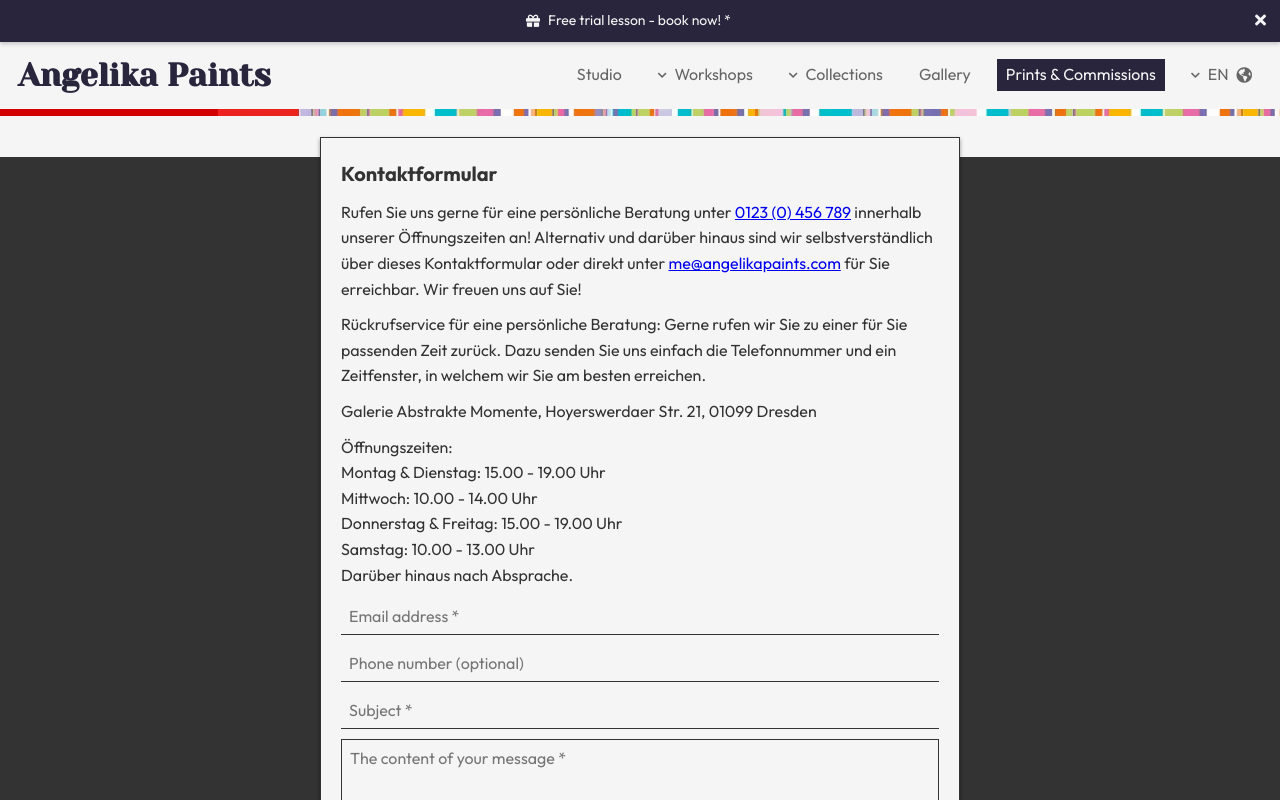
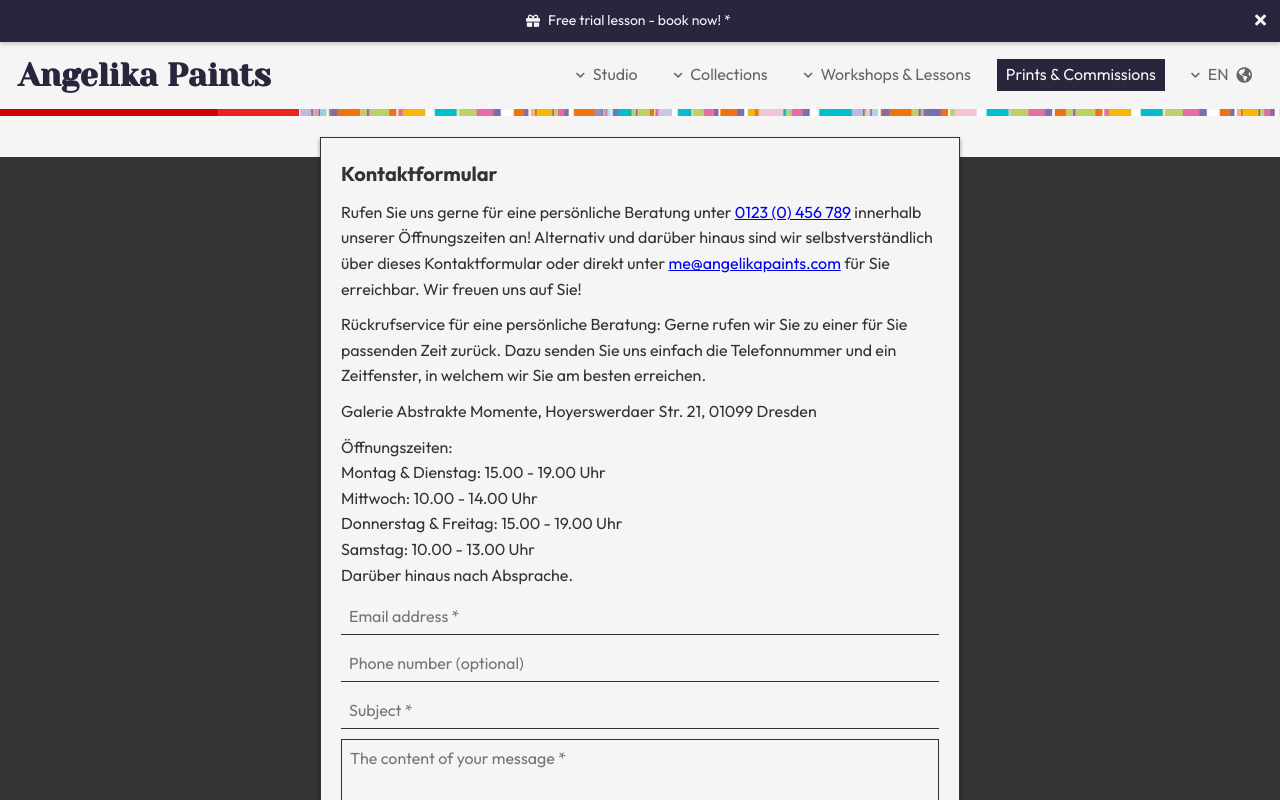
Before and after one commit to olinkirkland/angelika-paints, a React (Vite) app: page /angelika-paints/about in a window 1280 px wide. Shown: the top 800 px of the page. Built offline with nearby package versions, Linux system fonts and the light colour scheme.

Commit message:
Add nav keys to localization

```diff
--- a/src/Home.jsx
+++ b/src/Home.jsx
@@ -47,42 +47,24 @@ export default function Home() {
       <div className="hero-container">
         <Carousel data={carouselData} />
       </div>
+
       <section>
         <span>Mehrere Seiten - Mehrere “Geschichten” One Two Three…</span>
       </section>
+
       <section>
-        <h2>About</h2>
-        <p>
-          Bildende Künstlerin, arbeitet für private Aufträge und öffentliche
-          Projekte. Kunstausstellungen, individueller Kunstunterricht und
-          Kreative Workshops für kleine Gruppen. Born and raised in the vibrant
-          city Berlin Germany, Angelika has been exposed and involved in art
-          making and learned from an early age to express herself visually. Her
-          dad once told her: "what's the use if you have a profession that makes
-          you miserable because then you make everyone else around you miserable
-          too!"
-        </p>
-        <p>
-          Painting lets her get lost in imaginative stories that get transformed
-          into a visual diary. Art Education & Art Educator. There is always an
-          opportunity to learn. My favourite years were, studying art at UMBC
-          and again for as a graduate student at MICA (Maryland Institute
-          College of Art).
-        </p>
-        <p>
-          I have been living, creating art, and teaching to a broad community of
-          learners with diverse backgrounds, cultures, and learning profiles.
-          Living in the USA for almost 20 years, I visited Europe at least once
-          a year collecting new ideas for my classroom and reconnecting with my
-          personal roots.
-        </p>
+        <h2>{text('home-about-title')}</h2>
+        <p>{text('home-about-content-1')}</p>
+        <p>{text('home-about-content-2')}</p>
+        <p>{text('home-about-content-3')}</p>
       </section>
+
       <section>
         <h2>Services</h2>
         <span>
           Headline: Gratis Schnupperstunde - jetzt buchen! Aufträge Unterricht
           Schnupperstunde buchen Unterrichts-Bündel-Preise (5er Stunden, 10er,
-          20er) Workshops Events{' '}
+          20er) Workshops Events
         </span>
       </section>
     </article>
--- a/src/components/Nav.jsx
+++ b/src/components/Nav.jsx
@@ -61,6 +61,20 @@ export default function Nav() {
     siblingEl.classList.toggle('dropdown--open');
   };
 
+  // If any <a> tags are clicked, close the mobile nav, and close any open dropdowns
+  useEffect(() => {
+    const links = document.querySelectorAll('.nav-content a');
+    links.forEach((link) => {
+      link.addEventListener('click', () => {
+        setShowMobileNav(false);
+        const dropdowns = document.querySelectorAll('.dropdown--open');
+        dropdowns.forEach((dropdown) => {
+          dropdown.classList.remove('dropdown--open');
+        });
+      });
+    });
+  }, []);
+
   return (
     <nav>
       <Alert
@@ -80,52 +94,59 @@ export default function Nav() {
         )}
         <ul className={showMobileNav ? 'show-mobile-nav' : ''}>
           <li>
-            <Link to="/link">
-              <span>Studio</span>
-            </Link>
+            <button className="link" onClick={openDropdown}>
+              <i className="fas fa-chevron-down sm" />
+              <span>{text('nav-studio')}</span>
+            </button>
+            <ul className="dropdown">
+              <li>
+                <Link to="/link">{text('nav-studio-about')}</Link>
+              </li>
+              <li>
+                <Link to="/link">{text('nav-studio-tour')}</Link>
+              </li>
+            </ul>
           </li>
+
           <li>
             <button className="link" onClick={openDropdown}>
               <i className="fas fa-chevron-down sm" />
-              <span>Workshops</span>
+              <span>{text('nav-collections')}</span>
             </button>
             <ul className="dropdown">
               <li>
-                <Link to="/link">Lorem ipsum dolor sit amet</Link>
+                <Link to="/link">{text('nav-collections-ideas')}</Link>
               </li>
               <li>
-                <Link to="/link">Quia natus</Link>
+                <Link to="/link">{text('nav-collections-nature')}</Link>
               </li>
               <li>
-                <Link to="/link">Consectetur adipisicing elit</Link>
+                <Link to="/link">{text('nav-collections-tales')}</Link>
               </li>
             </ul>
           </li>
+
           <li>
             <button className="link" onClick={openDropdown}>
               <i className="fas fa-chevron-down sm" />
-              <span>Collections</span>
+              <span>{text('nav-lessons')}</span>
             </button>
             <ul className="dropdown">
               <li>
-                <Link to="/link">Quia natus</Link>
+                <Link to="/link">{text('nav-lessons-trial')}</Link>
               </li>
               <li>
-                <Link to="/link">Consectetur adipisicing elit</Link>
+                <Link to="/link">{text('nav-lessons-workshops')}</Link>
               </li>
               <li>
-                <Link to="/link">Lorem ipsum dolor sit amet</Link>
+                <Link to="/link">{text('nav-lessons-private-lessons')}</Link>
               </li>
             </ul>
           </li>
-          <li>
-            <Link to="/link">
-              <span>Gallery</span>
-            </Link>
-          </li>
+
           <li className="cta">
             <Link to="/link">
-              <span>Prints &amp; Commissions</span>
+              <span>{text('nav-prints-and-commissions')}</span>
             </Link>
           </li>
           <li className="language-selector">
--- a/src/locale/de.json
+++ b/src/locale/de.json
@@ -1,3 +1,22 @@
 {
-  "alert-promotion-schnupperstunde": "Gratis Schnupperstunde - jetzt buchen! *"
+  "nav-studio": "",
+  "nav-studio-about": "",
+  "nav-studio-tour": "",
+  "nav-collections": "",
+  "nav-collections-ideas": "",
+  "nav-collections-nature": "",
+  "nav-collections-tales": "",
+  "nav-lessons": "",
+  "nav-prints-and-commisions": "",
+
+  "alert-promotion-schnupperstunde": "Gratis Schnupperstunde - jetzt buchen! *",
+  "title": "Angelika Paints",
+  "hero-subtitle": "",
+  "hero-cta-1": "",
+  "hero-cta-2": "",
+
+  "home-about-title": "Über mich",
+  "home-about-content-1": "Bildende Künstlerin, arbeitet für private Aufträge und öffentliche Projekte. Kunstausstellungen, individueller Kunstunterricht und Kreative Workshops für kleine Gruppen. Born and raised in the vibrant city Berlin Germany, Angelika has been exposed and involved in art making and learned from an early age to express herself visually. Her dad once told her: \"what's the use if you have a profession that makes you miserable because then you make everyone else around you miserable too!\"",
+  "home-about-content-2": "Painting lets her get lost in imaginative stories that get transformed into a visual diary. Art Education & Art Educator. There is always an opportunity to learn. My favourite years were, studying art at UMBC and again for as a graduate student at MICA (Maryland Institute College of Art).",
+  "home-about-content-3": "I have been living, creating art, and teaching to a broad community of learners with diverse backgrounds, cultures, and learning profiles. Living in the USA for almost 20 years, I visited Europe at least once a year collecting new ideas for my classroom and reconnecting with my personal roots."
 }
--- a/src/locale/en.json
+++ b/src/locale/en.json
@@ -1,7 +1,25 @@
 {
+  "nav-studio": "Studio",
+  "nav-studio-about": "About Angelika's studio",
+  "nav-studio-tour": "Private studio tour",
+  "nav-collections": "Collections",
+  "nav-collections-ideas": "Ideas",
+  "nav-collections-nature": "Nature",
+  "nav-collections-tales": "Tales",
+  "nav-lessons": "Workshops & Lessons",
+  "nav-lessons-trial": "Trial lesson",
+  "nav-lessons-workshops": "Workshops",
+  "nav-lessons-private-lessons": "Private Lessons",
+  "nav-prints-and-commissions": "Prints & Commissions",
+
   "alert-promotion-schnupperstunde": "Free trial lesson - book now! *",
   "title": "Angelika Paints",
   "hero-subtitle": "Angelika Schäfer is an experienced artist and educator in Esslingen, Germany offering original and commissioned artwork, private lessons, and creative workshops.",
   "hero-cta-1": "Explore the Artwork",
-  "hero-cta-2": "Order a Commission"
+  "hero-cta-2": "Order a Commission",
+
+  "home-about-title": "",
+  "home-about-content-1": "",
+  "home-about-content-2": "",
+  "home-about-content-3": ""
 }
--- a/src/locale/locale.js
+++ b/src/locale/locale.js
@@ -18,7 +18,10 @@ export function setAppLanguage(value) {
 
 export function text(key, ...args) {
   if (!translations) initializeAppLanguage();
-  const value = translations[key] ? translations[key] : `[${key}]`;
+  const value =
+    translations.hasOwnProperty(key) && translations[key].length > 0
+      ? translations[key]
+      : `[${key}]`;
   if (!translations[key])
     console.warn(`Missing ${currentLanguage} translation for key: ${key}`);
   // Replace all instances of '%%' in the string with the passed in arguments
--- a/src/scss/styles.scss
+++ b/src/scss/styles.scss
@@ -219,7 +219,7 @@ section {
   max-width: 128rem;
   width: 100%;
   padding: 0 4rem;
-  margin: 0 auto;
+  margin: 0 auto 2.4rem auto;
 }
 
 .hero-container {
@@ -677,7 +677,7 @@ footer {
       bottom: 2.4rem;
       left: 50%;
       transform: translateX(-50%);
-      padding: 1.2rem 2.4rem;
+      padding: 1.2rem;
       display: flex;
       gap: 0.4rem;
       background-color: #00000000;
```
Also changed, not shown: src/css/styles.css, 1 other file (tests, documents, lock files or other folders).
